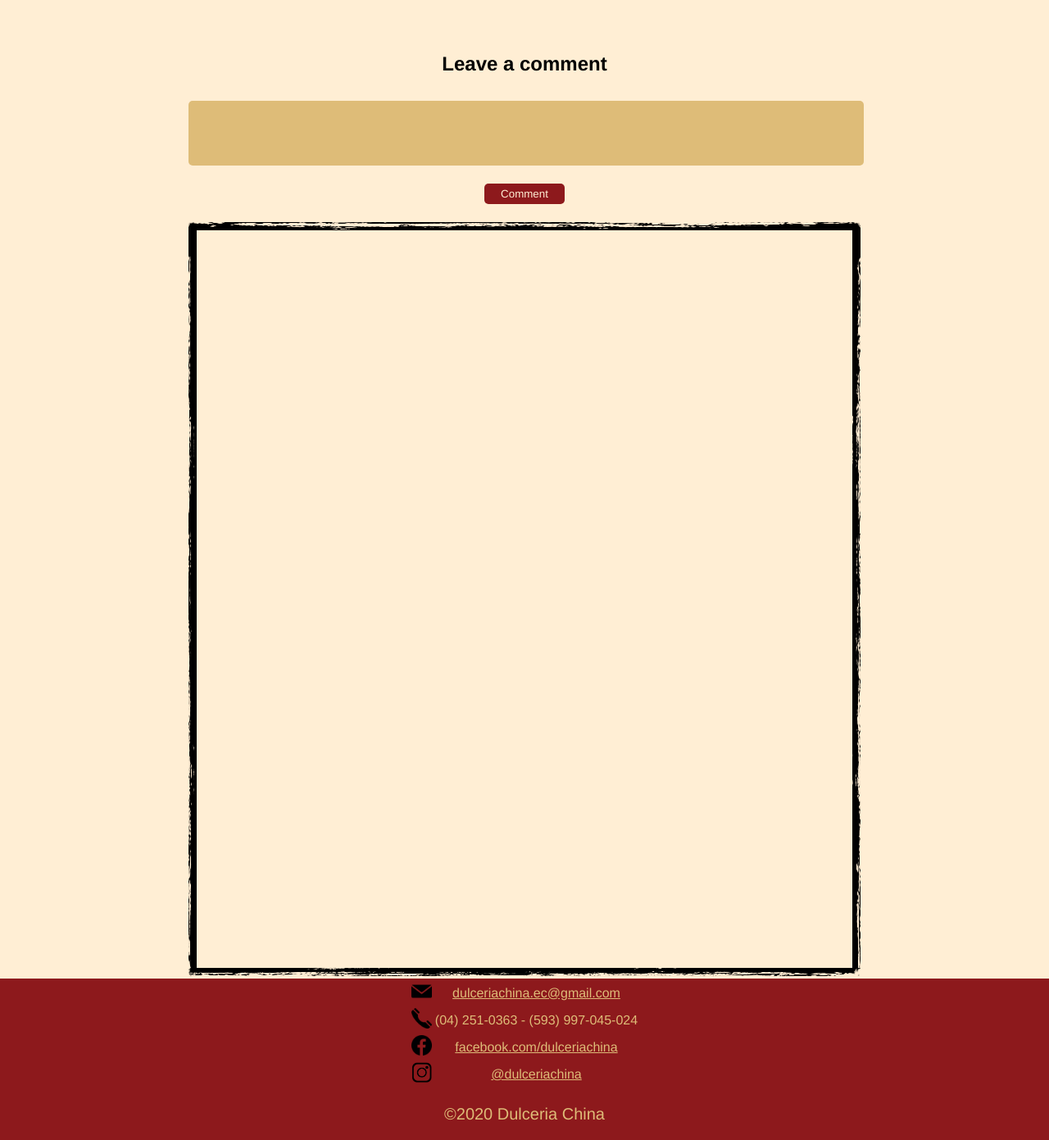
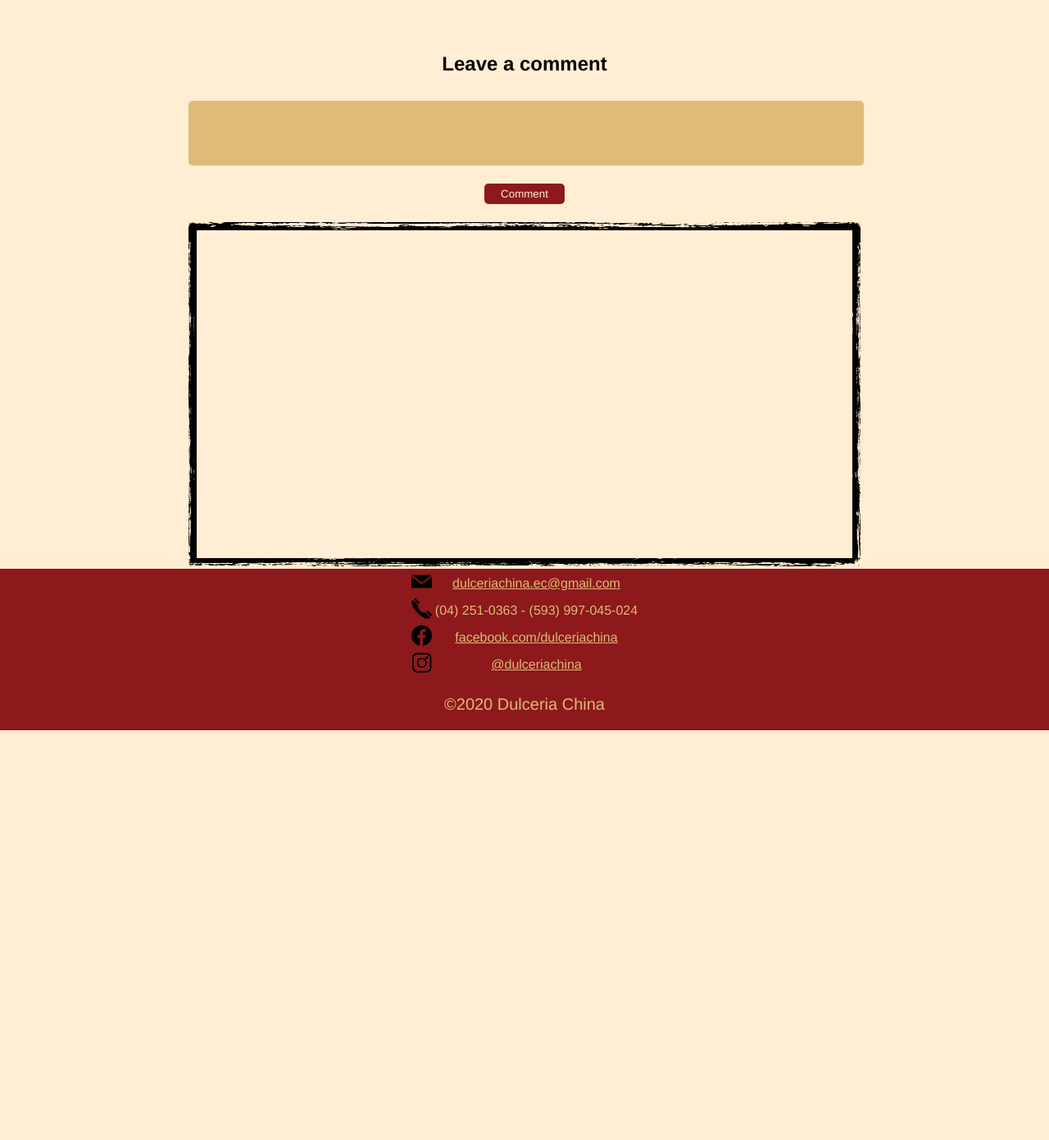
Before and after one commit to SamuelLopezF/SOEN287-Bakery, a PHP site: page / in a window 1280 px wide. Shown: the part 772-2163 px from the top of the page at 82% size. After the commit the page ends 1663 px from the top, so only its background shows below. Run offline with PHP 8.4, Linux system fonts and the light colour scheme; data that the repository does not hold is empty.

Commit message:
Update index.php

```diff
--- a/index.php
+++ b/index.php
@@ -142,7 +142,7 @@ if(!empty($_SESSION["username_logged_in"])){$uid = $_SESSION["username_logged_in
         </tr>
         <tr>
             <td>
-            <div style="overflow-y: auto; height: 900px; width: 800px;" class="small_brush">
+            <div style="overflow-y: auto; height: 400px; width: 800px;" class="small_brush">
                 <?php getComment($connect); ?>
             </div>
             </td>
```
